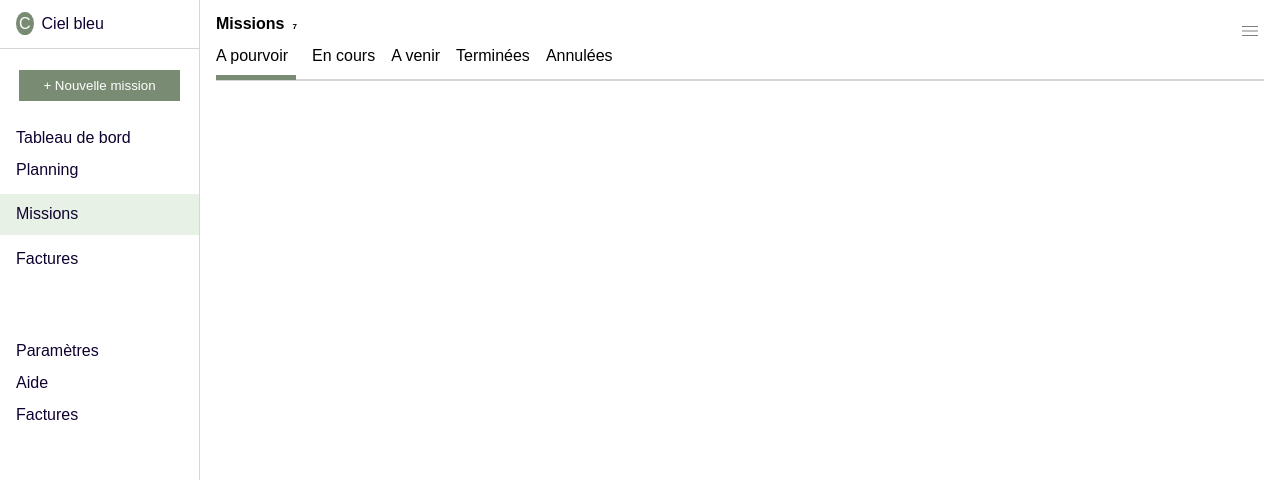
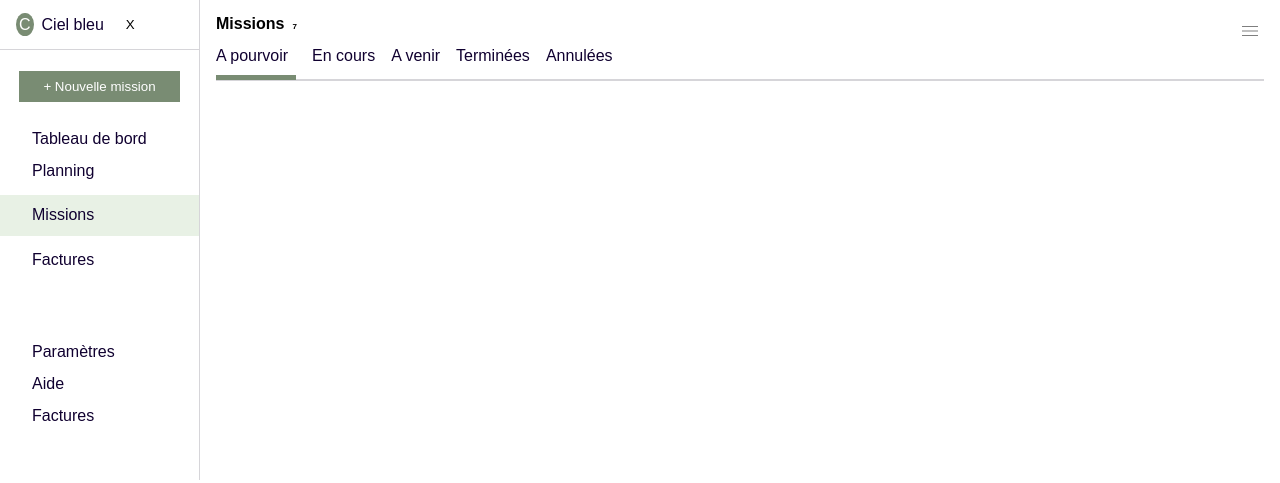
Before and after one commit to Sarah-Emidio/Missions, a React app: page / in a window 1280 px wide. Built offline with nearby package versions, Linux system fonts and the light colour scheme.

Commit message:
modification des liens des 2 nav, remise en place des differents type de mixin

```diff
--- a/src/Pages/Missions.js
+++ b/src/Pages/Missions.js
@@ -21,7 +21,7 @@ const Missions = () => {
     }, []);
 
     useEffect(() => {
-        if (windowWidth <= 320) {
+        if (windowWidth <= 831) {
             setShowMain(false);
         } else {
             setShowMain(true);
@@ -35,7 +35,7 @@ const Missions = () => {
     return (
         <>
             <div className="container">
-                {showMain && <Main />}
+                {showMain && <Main toggleMain={toggleMain}/>}
                 <Header toggleMain={toggleMain}/>
             </div>
         </>
--- a/src/Pages/Missions.scss
+++ b/src/Pages/Missions.scss
@@ -4,6 +4,7 @@
 .container {
     display: flex;
     flex-direction: column;
+    box-sizing: border-box;
 }
 
 @include mixin.smallDevices {
--- a/src/components/App/Header/Header.js
+++ b/src/components/App/Header/Header.js
@@ -22,13 +22,13 @@ const Header = ({toggleMain}) => {
                 <nav >
                     <ul className='nav__container'>
                         <div className='nav__linkOn'>
-                            <li className='nav__link'>A pourvoir</li>
+                            <li className='nav__link'><a href="" className='nav__link'>A pourvoir</a></li>
                         </div>
 
-                        <li className='nav__link'>En cours</li>
-                        <li className='nav__link'>A venir</li>
-                        <li className='nav__link'>Terminées</li>
-                        <li className='nav__link'>Annulées</li>
+                        <li className='nav__link'><a href="" className='nav__link'>En cours</a></li>
+                        <li className='nav__link'><a href="" className='nav__link'>A venir</a></li>
+                        <li className='nav__link'><a href="" className='nav__link'>Terminées</a></li>
+                        <li className='nav__link'><a href="" className='nav__link'>Annulées</a></li>
                     </ul>
                 </nav>
 
--- a/src/components/App/Header/Header.scss
+++ b/src/components/App/Header/Header.scss
@@ -44,6 +44,8 @@
     .nav__link {
         gap: 1rem;
         margin-bottom: 0.7rem;
+        text-decoration: none;
+        color: vars.$font_blue;
     }
     .nav__linkOn {
         width: 5rem;
@@ -63,3 +65,21 @@
         flex-direction: row;
     }
 }
+
+@include mixin.smallTablets {
+    .header__content{
+        width: 831px;
+    }
+}
+
+@include mixin.largeTablet {
+    .header__content{
+        width: 1279px;
+    }
+}
+
+@include mixin.desktop {
+    .header__content{
+        width: 1440px;
+    }
+}
--- a/src/components/App/Main/Main.js
+++ b/src/components/App/Main/Main.js
@@ -1,6 +1,6 @@
 import '../Main/Main.scss';
 
-const Main = () => {
+const Main = ({toggleMain}) => {
     return (
         <div className='main__container'>
 
@@ -11,6 +11,7 @@ const Main = () => {
                     </span>
                     Ciel bleu
                 </span>
+                <button type="submit" className='main__buttonHide' onClick={toggleMain}>X</button>
 
             </div>
 
@@ -25,16 +26,19 @@ const Main = () => {
 
             <nav className='main__linkContent'>
                 <ul>
-                    <li className='main__link'>Tableau de bord</li>
-                    <li className='main__link'>Planning</li>
-                    <li className='main__linkColor'>Missions</li>
-                    <li className='main__link'>Factures</li>
+                    <li className='main__link'><a href="/" className='main__link'>Tableau de bord</a></li>
+
+                    <li className='main__link'><a href="/" className='main__link'>Planning</a></li>
+
+                    <li className='main__linkColor'><a href="/" className='main__link'>Missions</a></li>
+
+                    <li className='main__link'><a href="/" className='main__link'>Factures</a></li>
                 </ul>
 
                 <ul>
-                    <li className='main__link'>Paramètres</li>
-                    <li className='main__link'>Aide</li>
-                    <li className='main__link'>Factures</li>
+                    <li className='main__link'><a href="/" className='main__link'>Paramètres</a></li>
+                    <li className='main__link'><a href="/" className='main__link'>Aide</a></li>
+                    <li className='main__link'><a href="/" className='main__link'>Factures</a></li>
                 </ul>
             </nav>
 
--- a/src/components/App/Main/Main.scss
+++ b/src/components/App/Main/Main.scss
@@ -26,6 +26,12 @@
         margin-right: 0.5rem;
         border-radius: 70%;
         color: white;
+    }
+
+    .main__buttonHide {
+        background-color: vars.$background_grey;
+        border: none;
+        cursor: pointer;
     }
 
     .main_buttonContainer {
@@ -58,6 +64,8 @@
         margin-bottom: 1rem;
         cursor: pointer;
         padding-left: 1rem;
+        text-decoration: none;
+        color: vars.$font_blue
     }
 
     .main__linkColor {
@@ -77,6 +85,7 @@
 
     .main__header {
         width: 200px;
+        gap: 1rem;
     }
 
     .main__logo {
```
